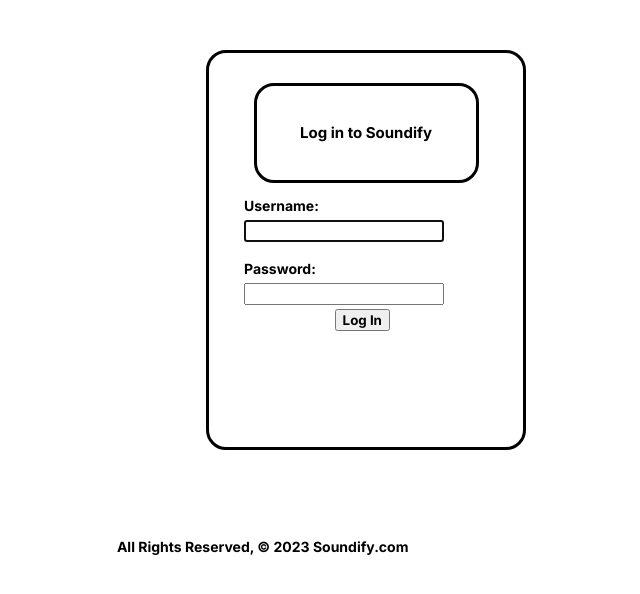
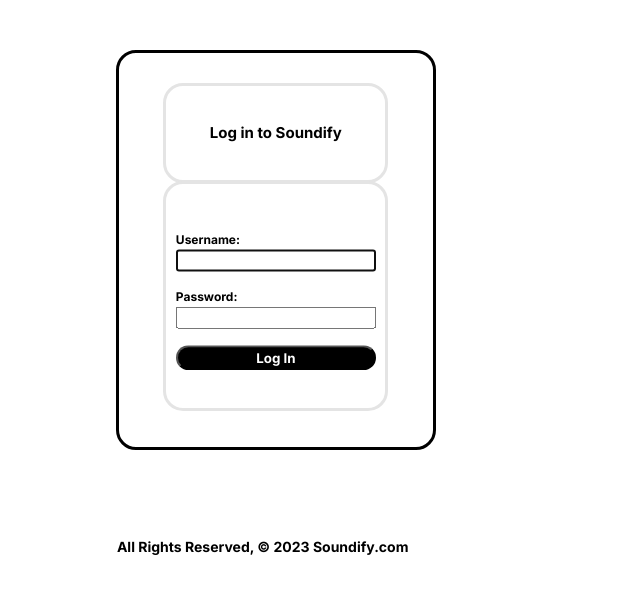
Before and after one commit to seanh101/Soundify, a Django app: page /accounts/login/ in a window 1280 px wide. Shown: the part 100-694 px from the top of the page, without its empty margins (374-1014 px from the left). Run offline with Django 4.2, Linux system fonts and the light colour scheme.

Commit message:
Co-authored-by: Ian Abbene <ianabbene@gmail.com> login page

```diff
--- a/main_app/static/css/marley.css
+++ b/main_app/static/css/marley.css
@@ -20,42 +20,25 @@
     overflow-y: hidden;
     margin: auto;
     position: relative;
+    right: 9.2%;
 }
 
-.login-banner {
-    --h: 100px;
-    --w: calc(250px * 0.8);
+.input-field-container {
+    --h: 230px;
+    --w: calc(250px * 0.9);
     /* 320 */
     height: var(--h);
     width: var(--w);
     display: flex;
     justify-content: center;
     align-items: center;
+    border: solid #e4e4e4;
     border-radius: 20px;
-    background: pink;
-    padding: 35px;
-    overflow-y: hidden;
-    margin: 30px;
-    position: absolute;
-    top: 0;
-}
-
-.input-field-container {
-    --h: 150px;
-    --w: calc(250px * 0.8);
-    /* 320 */
-    height: var(--h);
-    width: var(--w);
-    display: flex;
-    justify-content: center;
-    align-items: center;
-    border-radius: 20px;
-    background: blue;
     padding: 35px;
     overflow-y: hidden;
     margin: 10px;
     position: absolute;
-    top: 40%;
+    top: 30%;
 }
 
 footer {
@@ -70,7 +53,7 @@
     width: var(--w);
     display: flex;
     border-radius: 20px;
-    border: solid black;
+    border: solid #e4e4e4;
     font-size: 15px;
     justify-content: center;
     align-items: center;
@@ -81,12 +64,17 @@
     top: 0;
 }
 
-/* .login-soundify {
-    font-size: 23px;
-} */
-
 .login-btn {
     position: absolute;
-    top: 65%;
-    left: 40%;
+    background-color: black;
+    color: white;
+    border-radius: 20px;
+    width: 100%;
+    height: 20%;
+    transform: translateY(10%);
 }
+
+.login-form {
+    font-size: 12px;
+    transform: translateY(-13%);
+}
--- a/main_app/templates/registration/login.html
+++ b/main_app/templates/registration/login.html
@@ -2,12 +2,14 @@
 {% block content %}
 <div class="login-container">
   <div class="login-title-div">Log in to Soundify</div>
-  <form action="{% url 'login' %}" method="POST">
-    {% csrf_token %}
-    {{ form.as_p }}
-    <input type="hidden" name="next" value="{{ next }}">
-    <button type="submit" class="login-btn">Log In</button>
-  </form>
+    <div class="input-field-container">
+      <form class="login-form" action="{% url 'login' %}" method="POST">
+        {% csrf_token %}
+        {{ form.as_p }}
+        <input type="hidden" name="next" value="{{ next }}">
+        <button type="submit" class="login-btn">Log In</button>
+      </form>
+    </div>
 </div>
 
 {% endblock %}
```
